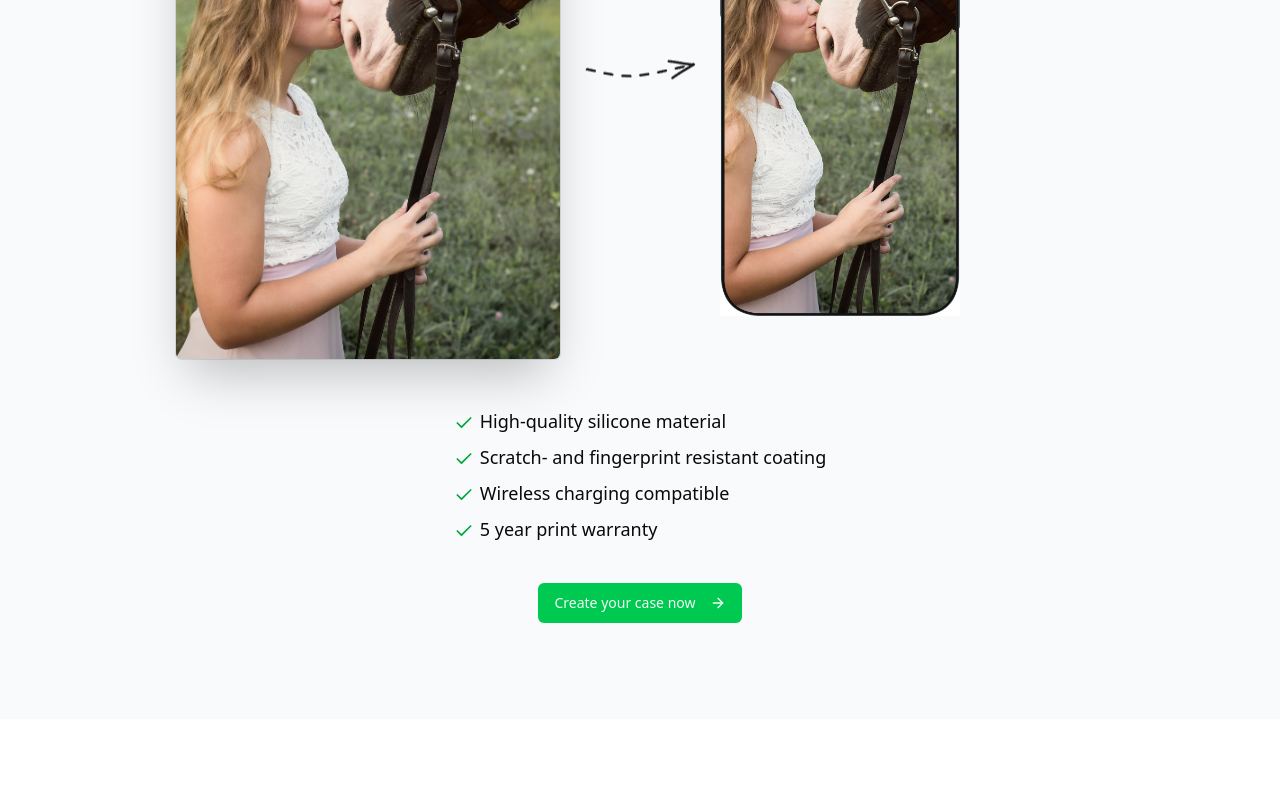
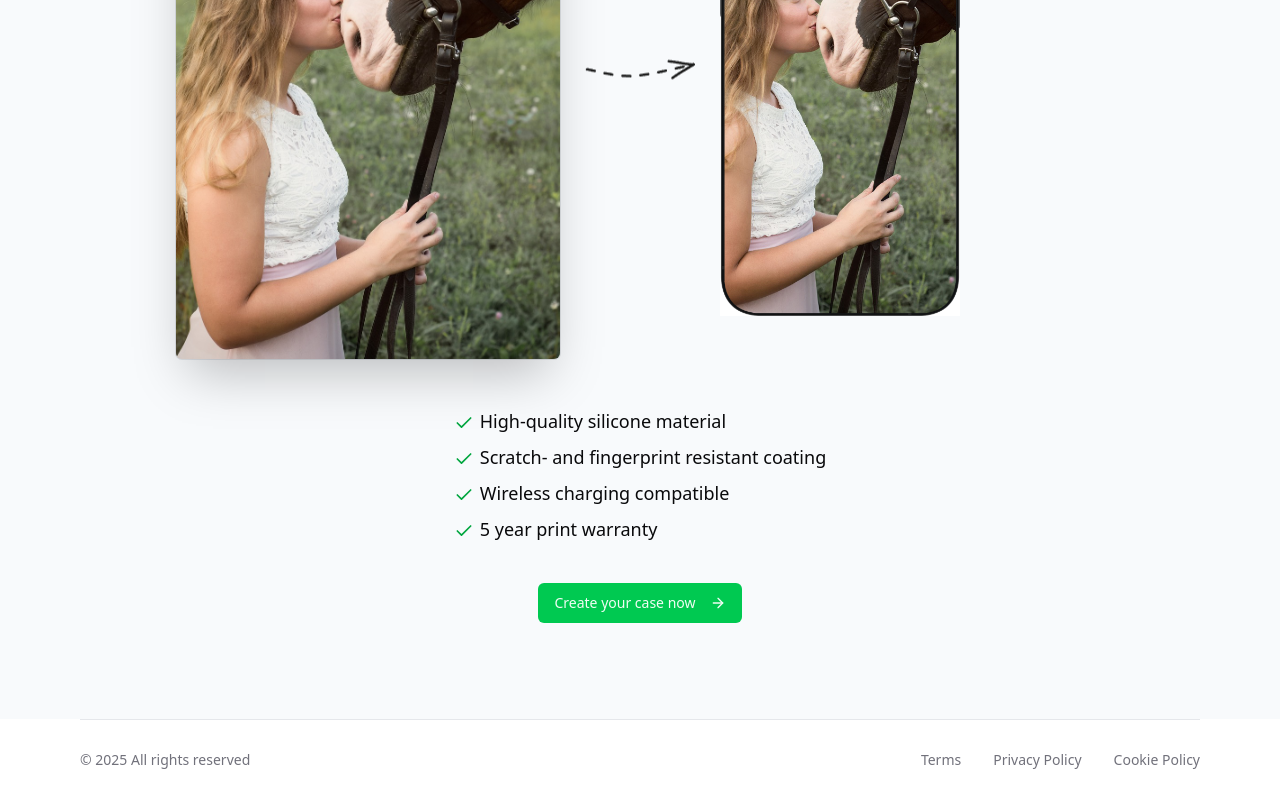
Before and after one commit to Mohammedatef1/caseda, a Next.js app: page / in a window 1280 px wide. Shown: the part 3124-3924 px from the top of the page. Before the commit the page ends 3843 px from the top, so only its background shows below. Built offline with nearby package versions, Linux system fonts and the light colour scheme.

Commit message:
add: footer

```diff
--- a/src/app/layout.tsx
+++ b/src/app/layout.tsx
@@ -2,6 +2,7 @@
 import { Geist, Geist_Mono } from "next/font/google";
 import "./globals.css";
 import Navbar from "@/components/Navbar";
+import Footer from "@/components/Footer";
 
 const geistSans = Geist({
   variable: "--font-geist-sans",
@@ -30,6 +31,7 @@
       >
         <Navbar />
         {children}
+        <Footer />
       </body>
     </html>
   );
--- /dev/null
+++ b/src/components/Footer.tsx
@@ -0,0 +1,43 @@
+import Link from 'next/link'
+import MaxWidthWrapper from './MaxWidthWrapper'
+
+
+const Footer = () => {
+  return (
+    <footer className='bg-white h-20 relative'>
+      <MaxWidthWrapper className='h-full'>
+        <div className='border-t border-gray-200' />
+
+        <div className='h-full flex flex-col md:flex-row md:justify-between justify-center items-center'>
+          <div className='text-center md:text-left pb-2 md:pb-0'>
+            <p className='text-sm text-muted-foreground'>
+              &copy; {new Date().getFullYear()} All rights reserved
+            </p>
+          </div>
+
+          <div className='flex items-center justify-center'>
+            <div className='flex space-x-8'>
+              <Link
+                href='#'
+                className='text-sm text-muted-foreground hover:text-gray-600'>
+                Terms
+              </Link>
+              <Link
+                href='#'
+                className='text-sm text-muted-foreground hover:text-gray-600'>
+                Privacy Policy
+              </Link>
+              <Link
+                href='#'
+                className='text-sm text-muted-foreground hover:text-gray-600'>
+                Cookie Policy
+              </Link>
+            </div>
+          </div>
+        </div>
+      </MaxWidthWrapper>
+    </footer>
+  )
+}
+
+export default Footer
```
